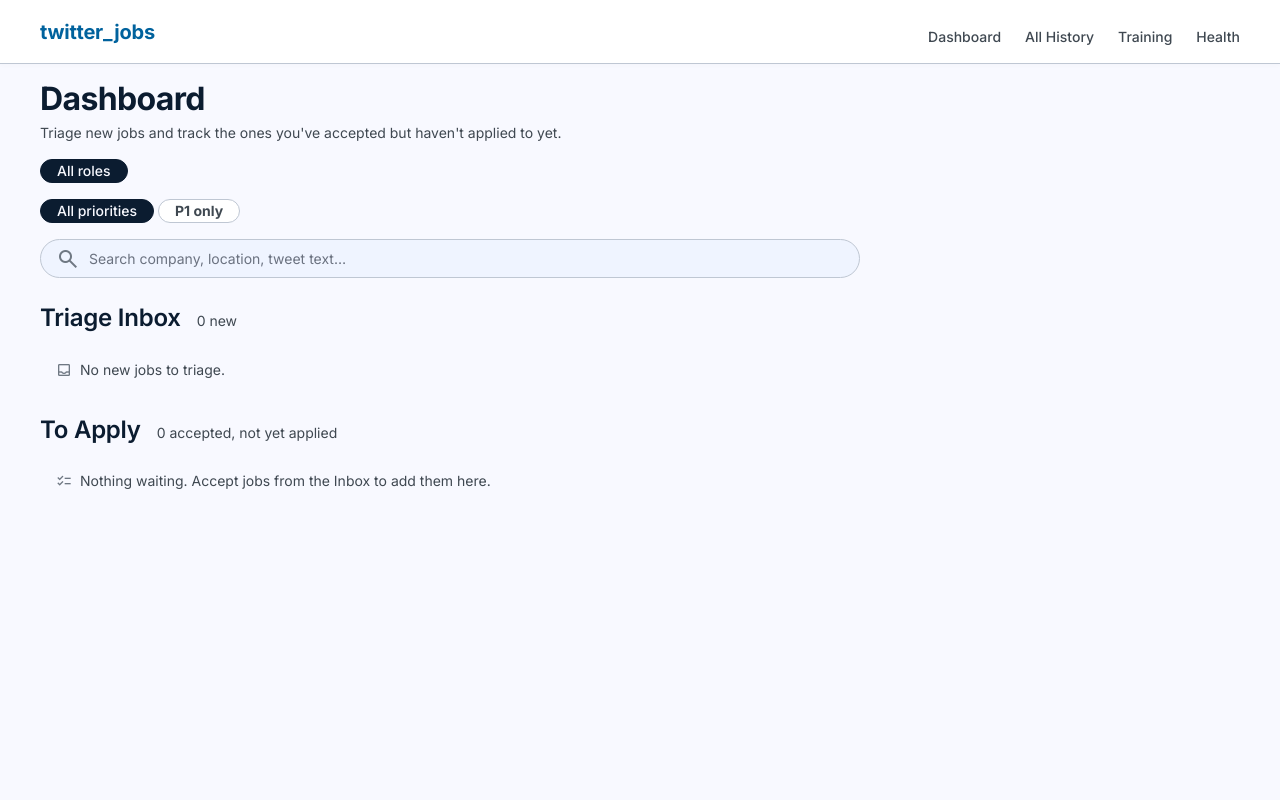
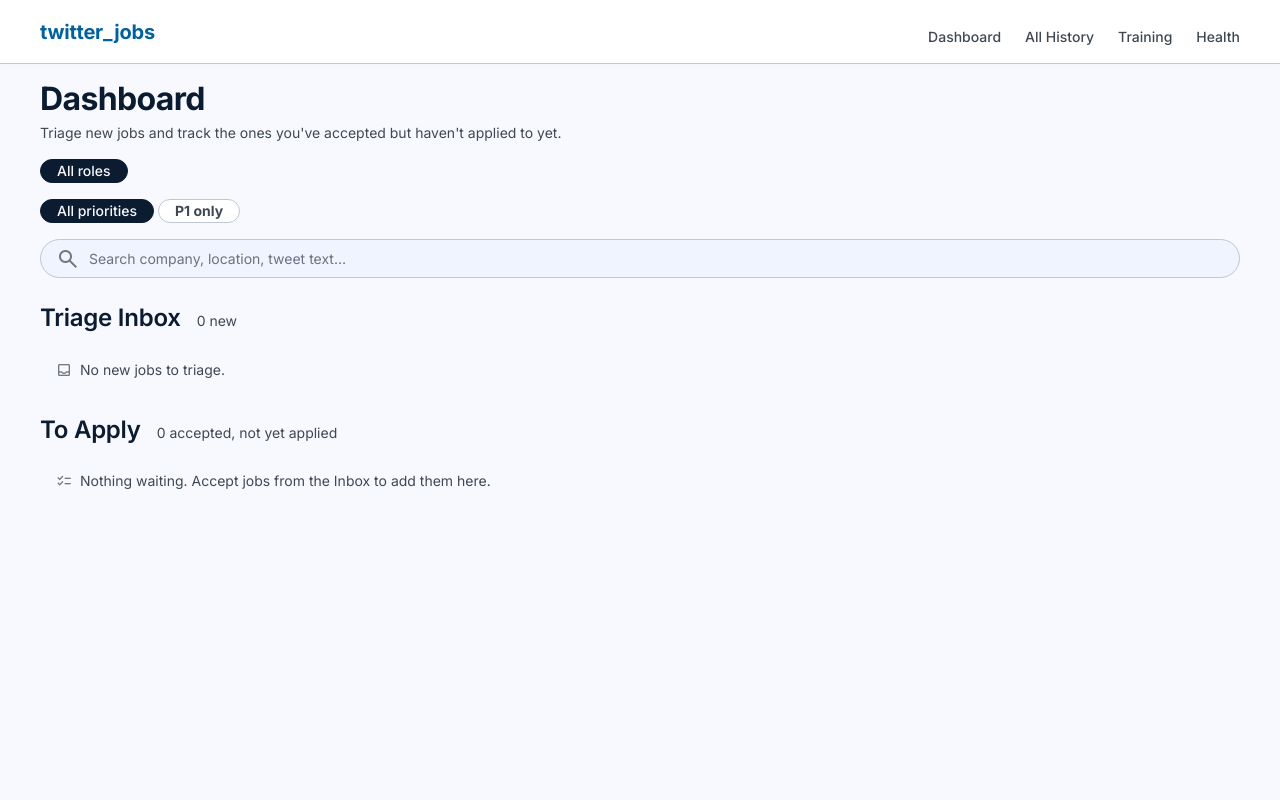
Before and after one commit to mlboryczka/twitter_jobs, a FastAPI app: template src/twitter_jobs/web/templates/dashboard.html in a window 1280 px wide. Run offline with FastAPI, Linux system fonts and the light colour scheme; the template is opened without the code that fills it, so the values that code supplies are empty; parts of the project's set-up code (start-up, migrations or seed data) failed here and were passed over; some libraries are stand-ins or nearby versions.

Commit message:
Drop width caps so content fills the viewport
Removed max-w-container-max from main and the nav inner wrapper, and
swapped max-w-reading for w-full on dashboard/training sections so
the page extends to the right edge alongside the toolbar.

```diff
--- a/src/twitter_jobs/web/templates/base.html
+++ b/src/twitter_jobs/web/templates/base.html
@@ -103,7 +103,7 @@
 </head>
 <body class="bg-background text-on-background antialiased min-h-screen">
   <nav class="fixed top-0 inset-x-0 z-50 h-16 bg-surface-container-lowest border-b border-outline-variant shadow-card">
-    <div class="mx-auto max-w-container-max h-full px-xl flex items-center justify-between gap-lg">
+    <div class="h-full px-xl flex items-center justify-between gap-lg">
       <a href="/" class="text-h3 font-bold text-primary">twitter_jobs</a>
       <div class="hidden md:flex items-end h-full gap-lg text-sm font-medium">
         <a href="/" class="pb-4 h-full flex items-end transition-colors {% if page == 'dashboard' %}text-primary border-b-2 border-primary{% else %}text-on-surface-variant hover:text-primary{% endif %}">Dashboard</a>
@@ -113,7 +113,7 @@
       </div>
     </div>
   </nav>
-  <main class="pt-[80px] px-xl pb-xl mx-auto min-h-screen flex flex-col gap-lg w-full max-w-container-max">
+  <main class="pt-[80px] px-xl pb-xl min-h-screen flex flex-col gap-lg w-full">
     {% block content %}{% endblock %}
   </main>
 </body>
--- a/src/twitter_jobs/web/templates/dashboard.html
+++ b/src/twitter_jobs/web/templates/dashboard.html
@@ -2,7 +2,7 @@
 {% block title %}Triage Inbox — twitter_jobs{% endblock %}
 
 {% block content %}
-<header class="flex flex-col gap-md max-w-reading">
+<header class="flex flex-col gap-md w-full">
   <div>
     <h1 class="text-h1 text-on-background">Dashboard</h1>
     <p class="text-body-md text-on-surface-variant mt-xs">
@@ -38,12 +38,12 @@
     <span class="text-body-md text-on-surface-variant">{{ inbox|length }} new</span>
   </div>
   {% if not inbox %}
-    <div class="flex items-center gap-sm px-md py-sm text-on-surface-variant max-w-reading">
+    <div class="flex items-center gap-sm px-md py-sm text-on-surface-variant w-full">
       <span class="material-symbols-outlined text-base text-outline">inbox</span>
       <span class="text-body-md">No new jobs to triage.</span>
     </div>
   {% else %}
-    <div class="flex flex-col gap-md max-w-reading">
+    <div class="flex flex-col gap-md w-full">
       {% for job, tweet in inbox %}
         {% include "partials/job_row.html" %}
       {% endfor %}
@@ -57,12 +57,12 @@
     <span class="text-body-md text-on-surface-variant">{{ to_apply|length }} accepted, not yet applied</span>
   </div>
   {% if not to_apply %}
-    <div class="flex items-center gap-sm px-md py-sm text-on-surface-variant max-w-reading">
+    <div class="flex items-center gap-sm px-md py-sm text-on-surface-variant w-full">
       <span class="material-symbols-outlined text-base text-outline">checklist</span>
       <span class="text-body-md">Nothing waiting. Accept jobs from the Inbox to add them here.</span>
     </div>
   {% else %}
-    <div class="flex flex-col gap-md max-w-reading">
+    <div class="flex flex-col gap-md w-full">
       {% for job, tweet in to_apply %}
         {% include "partials/job_row.html" %}
       {% endfor %}
--- a/src/twitter_jobs/web/templates/training.html
+++ b/src/twitter_jobs/web/templates/training.html
@@ -2,7 +2,7 @@
 {% block title %}Training — twitter_jobs{% endblock %}
 
 {% block content %}
-<header class="flex flex-col gap-xs max-w-reading">
+<header class="flex flex-col gap-xs w-full">
   <h1 class="text-h1 text-on-background">Training</h1>
   <p class="text-body-md text-on-surface-variant">
     Drop a screenshot of an X post that's a strong example for what you do or don't want.
@@ -10,7 +10,7 @@
   </p>
 </header>
 
-<form method="post" action="/training" enctype="multipart/form-data" class="flex flex-col gap-lg max-w-reading">
+<form method="post" action="/training" enctype="multipart/form-data" class="flex flex-col gap-lg w-full">
   <label id="dropzone" class="block bg-surface-container-lowest border-2 border-dashed border-outline-variant rounded-xl p-xl text-center cursor-pointer hover:bg-surface-container-low transition-colors">
     <input type="file" name="screenshot" id="screenshot" accept="image/*" class="sr-only">
     <div class="flex flex-col items-center gap-sm">
@@ -91,7 +91,7 @@
   </div>
 </form>
 
-<section class="flex flex-col gap-md max-w-container-max">
+<section class="flex flex-col gap-md">
   <h2 class="text-h2 text-on-background">Saved examples ({{ examples|length }})</h2>
   {% if not examples %}
     <p class="text-body-md text-on-surface-variant"><em>None yet.</em></p>
```
